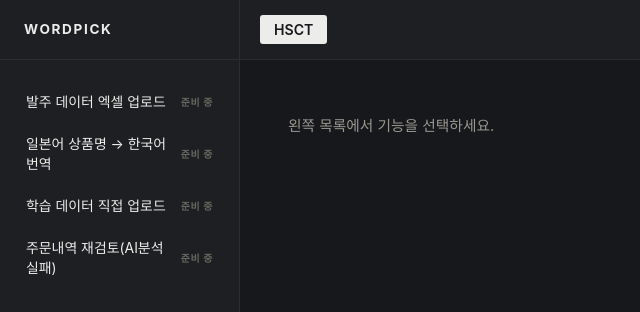
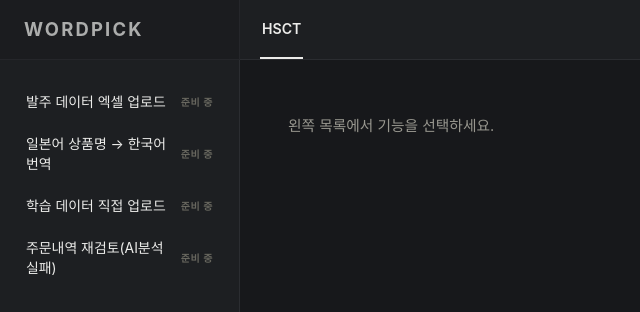
Before and after one commit to daeanjun/WORDPICK_SERVICES, a plain HTML site: page public/index.html in a window 1280 px wide. Shown: the top 312 px of the page, without its empty margins (0-640 px from the left). Drawn offline with Linux system fonts and the light colour scheme.

Commit message:
탭 박스 제거(밑줄로 변경) + 로고 글자 확대, 6/7차 작업 로그 기록
- 스크린샷 피드백: HSCT 탭이 항상 반전 박스로 보이던 문제 수정 -
  app-tab 활성 표시를 배경 반전에서 얇은 밑줄(border-bottom)로 변경.
  사이드바 항목의 진짜 반전(클릭 시 배경/글자색 전환)은 그대로 유지 -
  이전 스크린샷은 hover 상태였을 뿐 반전 로직 자체는 정상 동작.
- 로고(WORDPICK) 클릭 시 홈 이동은 1단계부터 이미 구현되어 있었음을
  재확인. 글자 크기를 0.85rem -> 1.15rem으로 확대하고 hover 시
  옅어지는 효과 추가.
- 글자체(font-family/letter-spacing/font-weight)는 변경하지 않음.

Co-Authored-By: Claude Sonnet 5 <noreply@anthropic.com>

```diff
--- a/public/styles.css
+++ b/public/styles.css
@@ -53,12 +53,17 @@ a:focus-visible {
   background: var(--color-surface);
   border-bottom: 1px solid var(--color-border);
   border-right: 1px solid var(--color-border);
-  font-size: 0.85rem;
+  font-size: 1.15rem;
   font-weight: 700;
   letter-spacing: 0.12em;
   text-transform: uppercase;
   color: var(--color-text);
   text-decoration: none;
+  transition: opacity 0.15s ease;
+}
+
+.logo:hover {
+  opacity: 0.7;
 }
 
 .app-tabs {
@@ -73,13 +78,15 @@ a:focus-visible {
 
 .app-tab {
   border: none;
+  border-bottom: 2px solid transparent;
   background: transparent;
-  border-radius: 3px;
-  padding: 6px 14px;
+  padding: 0 2px;
+  margin: 0 12px 0 0;
+  height: 100%;
   font-size: 0.88rem;
   color: var(--color-text-muted);
   cursor: pointer;
-  transition: background 0.15s ease, color 0.15s ease;
+  transition: color 0.15s ease, border-color 0.15s ease;
 }
 
 .app-tab:hover {
@@ -87,9 +94,9 @@ a:focus-visible {
 }
 
 .app-tab.is-active {
-  background: var(--color-invert-bg);
-  color: var(--color-invert-text);
+  color: var(--color-text);
   font-weight: 600;
+  border-bottom-color: var(--color-text);
 }
 
 .sidebar {
```
Also changed, not shown: README.md.
